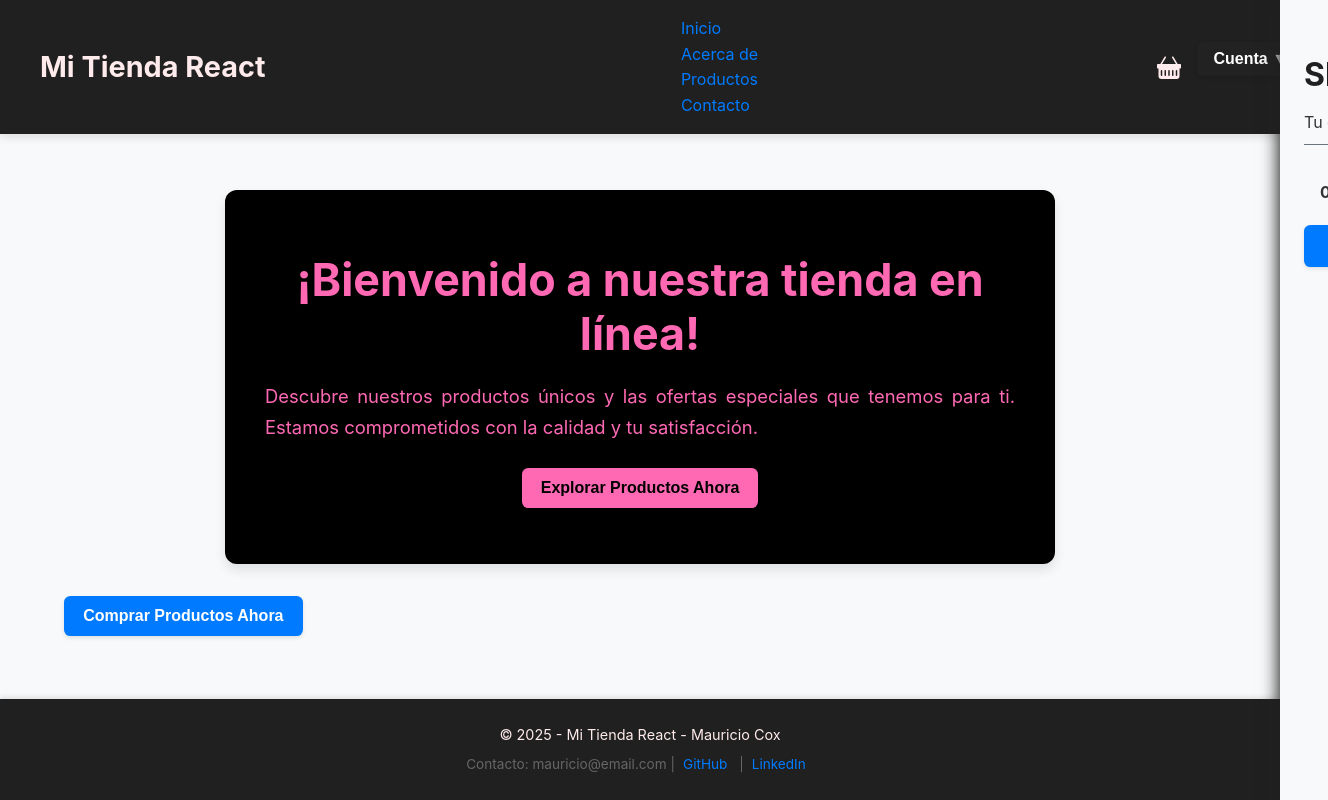
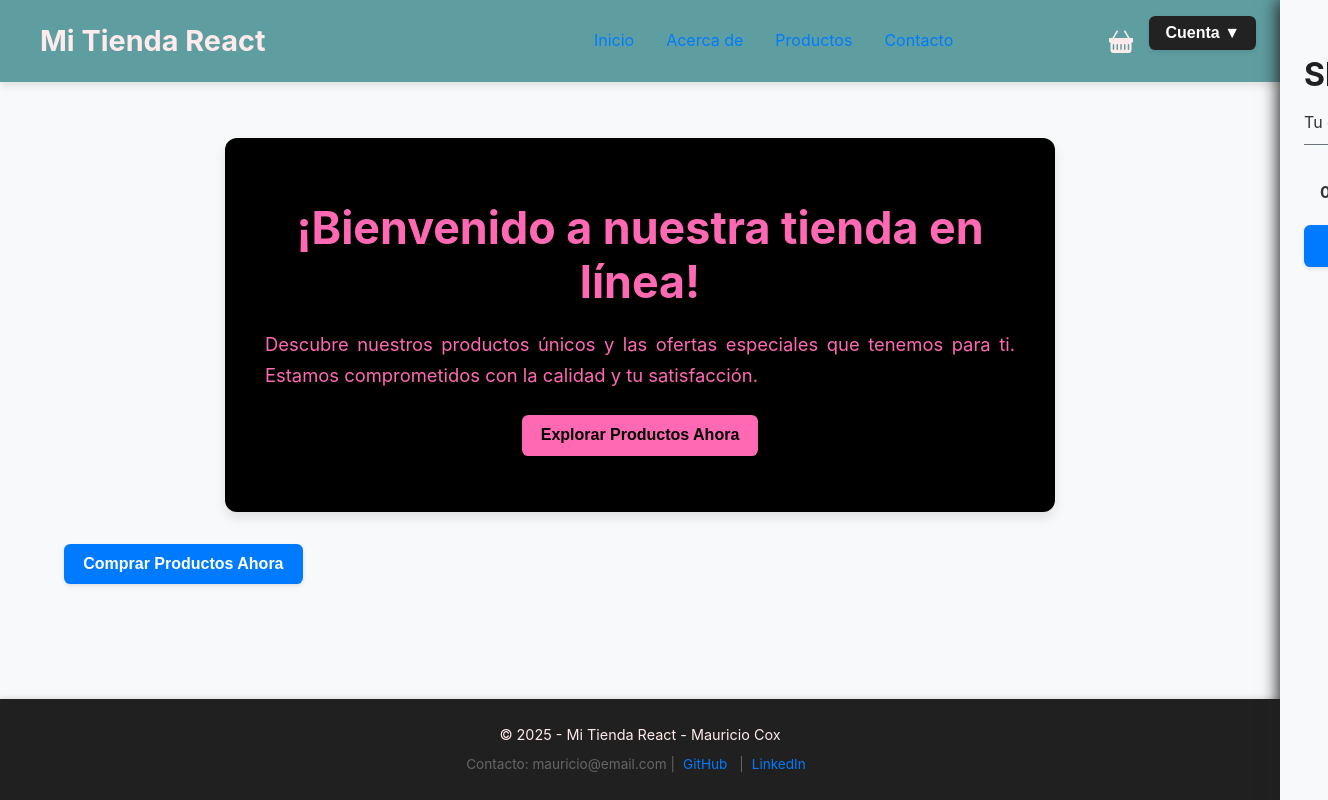
Before and after one commit to coxmau77/PIF_react, a React (Vite) app: page / in a window 1280 px wide. Shown: the whole page, 1328 px wide, since content can reach past the window. Built offline with nearby package versions, Linux system fonts and the light colour scheme.

Commit message:
chore: correccion menu desplegable nav y user

```diff
--- a/src/layout/Nav/Nav.module.css
+++ b/src/layout/Nav/Nav.module.css
@@ -1,6 +1,21 @@
+/* Menú de escritorio */
+.desktopMenu {
+  display: flex;
+  gap: 2rem;
+  align-items: center;
+  list-style: none;
+  margin: 0;
+  padding: 0;
+}
+
+@media (max-width: 900px) {
+  .desktopMenu {
+    display: none;
+  }
+}
 /* Responsive Nav */
 .navContainer {
-  width: 100%;
+  background-color: cadetblue;
 }
 .navMenuToggle {
   display: none;
@@ -11,12 +26,20 @@
   cursor: pointer;
   margin-left: 1rem;
 }
+
 @media (max-width: 900px) {
-  nav ul {
+  .desktopMenu {
     display: none;
   }
   .navMenuToggle {
     display: block;
+  }
+  .userMenuWrapper {
+    display: inline-block !important;
+    z-index: 400;
+  }
+  .userMenuBtn {
+    display: inline-block !important;
   }
 }
 @media (max-width: 900px) {
@@ -24,13 +47,13 @@
     display: flex;
     flex-direction: column;
     position: absolute;
-    top: 60px;
-    right: 0;
+    left: 0;
+    top: 100%;
     background: var(--dark-color, #222);
     width: 200px;
     box-shadow: 0 2px 8px rgba(0,0,0,0.12);
     border-radius: 0 0 0.7rem 0.7rem;
-    z-index: 200;
+    z-index: 100;
     padding: 1rem 0;
     animation: fadeInMenu 0.2s;
   }
@@ -58,6 +81,13 @@
 .userMenuWrapper {
   position: relative;
   display: inline-block;
+  z-index: 400;
+}
+@media (max-width: 900px) {
+  .userMenuWrapper {
+    display: inline-block !important;
+    z-index: 400;
+  }
 }
 .userMenuBtn {
   background: #222;
@@ -67,24 +97,28 @@
   padding: 0.5rem 1rem;
   cursor: pointer;
   font-size: 1rem;
-  transition: background 0.2s;
+  transition: background  0.2s ease-in-out;
 }
 .userMenuBtn:hover {
   background: #444;
 }
+/* Menú de usuario alineado con el botón */
+/* Menú de usuario alineado siempre con el botón */
+/* Menú de usuario alineado siempre con el botón y por encima del menú móvil */
 .userMenuDropdown {
   position: absolute;
   right: 0;
-  top: 110%;
+  top: 100%;
   background: #fff;
   color: #222;
   min-width: 160px;
   box-shadow: 0 2px 8px rgba(0,0,0,0.12);
   border-radius: 0.4rem;
-  z-index: 100;
+  z-index: 300;
   padding: 0.5rem 0;
   list-style: none;
 }
+
 .userMenuDropdown li {
   padding: 0.5rem 1rem;
 }
@@ -134,4 +168,3 @@ nav {
   background-color: rgba(255, 255, 255, 0.1);
   color: var(--primary-color);
 }
-/* ...existing code... */
--- a/src/layout/Nav/index.jsx
+++ b/src/layout/Nav/index.jsx
@@ -15,6 +15,7 @@ const navLinks = [
 
 export function Nav({ cartItems, cartOpen, setCartOpen, updateCartItemQuantity, removeFromCart, clearCart }) {
     const asideRef = useRef(null);
+    const mobileMenuRef = useRef(null);
     const [mobileMenuOpen, setMobileMenuOpen] = useState(false);
 
     // Cierra el aside al hacer click fuera
@@ -32,22 +33,33 @@ export function Nav({ cartItems, cartOpen, setCartOpen, updateCartItemQuantity,
         };
     }, [cartOpen, setCartOpen]);
 
-    // Cierra el menú móvil al navegar
+    // Cierra el menú móvil al navegar o al hacer click fuera
     useEffect(() => {
         if (!mobileMenuOpen) return;
         function closeOnResize() {
             if (window.innerWidth > 900) setMobileMenuOpen(false);
         }
+        function handleClickOutside(event) {
+            if (mobileMenuRef.current && !mobileMenuRef.current.contains(event.target)) {
+                setMobileMenuOpen(false);
+            }
+        }
         window.addEventListener('resize', closeOnResize);
-        return () => window.removeEventListener('resize', closeOnResize);
+        document.addEventListener('mousedown', handleClickOutside);
+        return () => {
+            window.removeEventListener('resize', closeOnResize);
+            document.removeEventListener('mousedown', handleClickOutside);
+        };
     }, [mobileMenuOpen]);
 
     return (
         <>
+
             <nav className={styles.navContainer}>
                 <h1 className={styles.brand}>
                     <Link to="/" >Mi Tienda React</Link>
                 </h1>
+                <div style={{ position: 'relative', display: 'inline-block' }}>
                   <button
                       className={styles.navMenuToggle}
                       aria-label="Abrir menú"
@@ -55,15 +67,28 @@ export function Nav({ cartItems, cartOpen, setCartOpen, updateCartItemQuantity,
                   >
                       ☰
                   </button>
-                <ul className={mobileMenuOpen ? styles.navMobileMenu : styles.desktopMenu}>
+                  {mobileMenuOpen && (
+                    <ul
+                      className={styles.navMobileMenu}
+                      ref={mobileMenuRef}
+                    >
                         {navLinks.map(link => (
                             <li key={link.to}>
                                 <Link
                                     to={link.to}
-                        onClick={mobileMenuOpen ? () => setMobileMenuOpen(false) : undefined}
+                                    onClick={() => setMobileMenuOpen(false)}
                                 >
                                     {link.label}
                                 </Link>
+                            </li>
+                        ))}
+                    </ul>
+                  )}
+                </div>
+                <ul className={styles.desktopMenu}>
+                  {navLinks.map(link => (
+                      <li key={link.to}>
+                          <Link to={link.to}>{link.label}</Link>
                       </li>
                   ))}
                 </ul>
@@ -74,6 +99,7 @@ export function Nav({ cartItems, cartOpen, setCartOpen, updateCartItemQuantity,
                     <UserMenu />
                 </div>
             </nav>
+
             <CartAside
                 open={cartOpen}
                 onClose={() => setCartOpen(false)}
```
Lines whose indentation alone changed are shown as unchanged.
